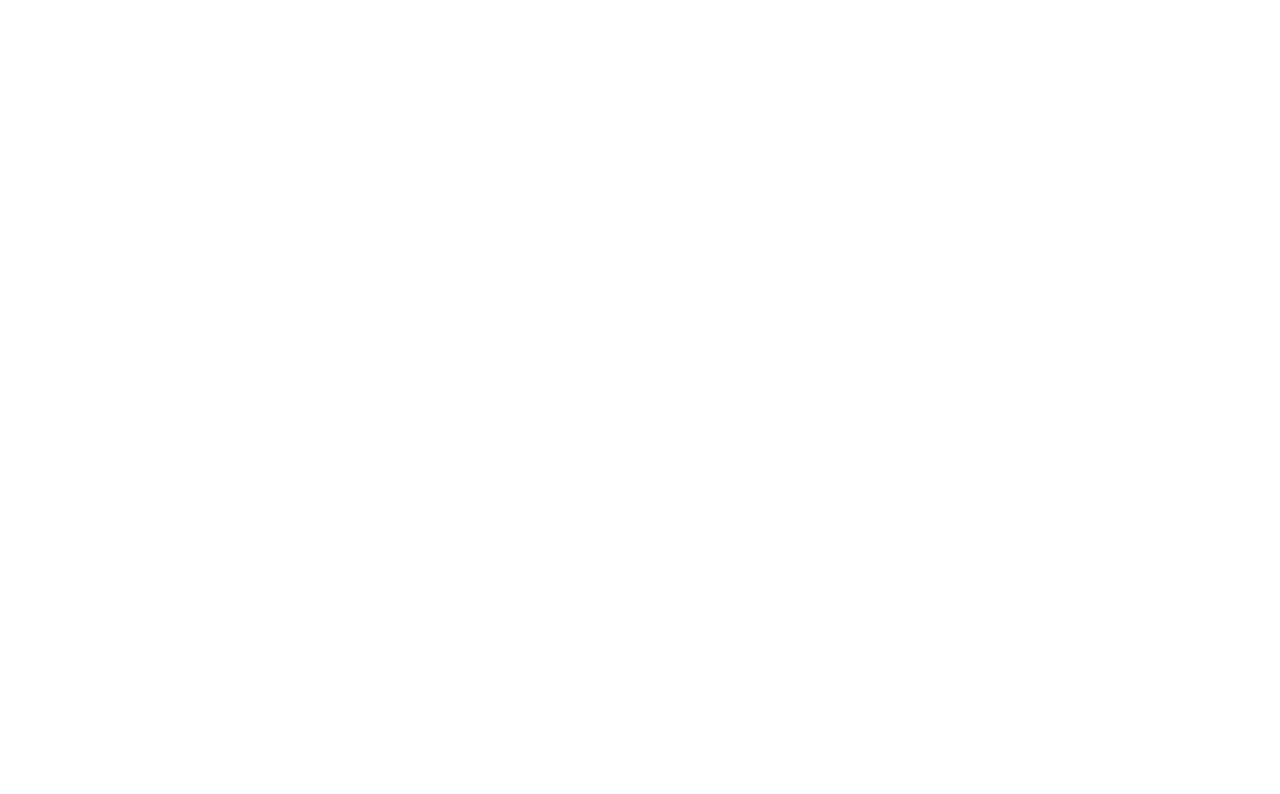
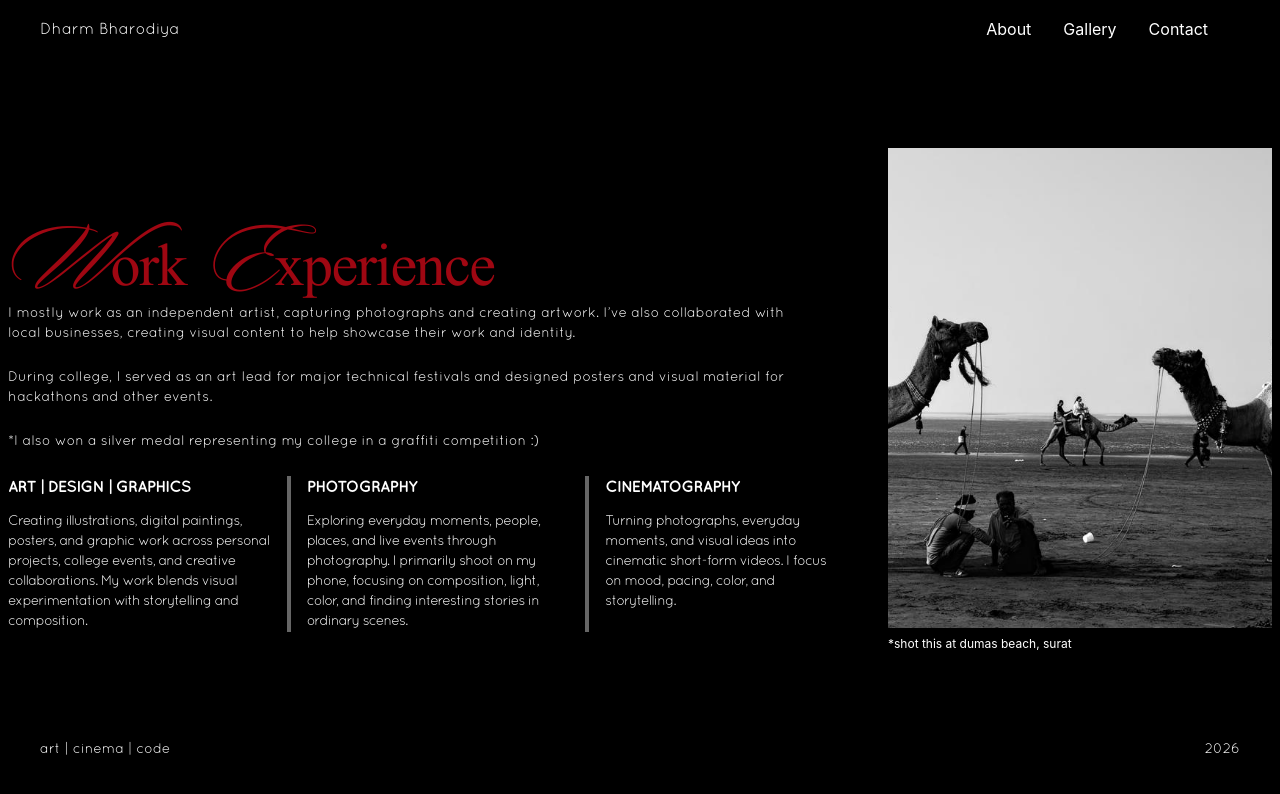
Before and after one commit to DharmBharodiya/creative-pf, a React app in the folder frontend/: page /workex in a window 1280 px wide. Before the commit this address had no page. Shown: the top 794 px of the page. Built offline with nearby package versions, Linux system fonts and the light colour scheme; the HTML template or start-up script is replaced by a standard one.

Commit message:
done with the work experience page

```diff
--- a/frontend/src/App.jsx
+++ b/frontend/src/App.jsx
@@ -6,6 +6,7 @@ import AboutMePage from "./pages/AboutMePage";
 import ContactPage from "./pages/ContactPage";
 import Philosophy from "./pages/Philosophy";
 import Graphics from "./pages/Graphics";
+import WorkEx from "./pages/WorkEx";
 
 function App() {
   const [isMobile, setIsMobile] = useState(false);
@@ -43,6 +44,7 @@ function App() {
         <Route path="/contact" element={<ContactPage />} />
         <Route path="/philosophy" element={<Philosophy />} />
         <Route path="/graphics" element={<Graphics />} />
+        <Route path="/workex" element={<WorkEx />} />
       </Routes>
     </>
   );
--- /dev/null
+++ b/frontend/src/pages/WorkEx.jsx
@@ -0,0 +1,95 @@
+import Footer from "../components/Footer";
+import Navbar from "../components/Navbar";
+import camel from "../../public/images/camel.jpeg";
+
+const WorkEx = () => {
+  return (
+    <>
+      <Navbar />
+      <div className="w-full h-screen bg-black text-red-800 grid grid-cols-[2.5fr_1.5fr] px-10 justify-center items-center">
+        <div className="w-220 h-auto flex flex-col justify-center items-start pt-10">
+          {/* main title */}
+          <div className="flex justify-start items-center w-full gap-6 tracking-tight">
+            <h1 className="font-sloop text-8xl">
+              W<span className="font-times text-6xl tracking-tight">ork</span>
+            </h1>
+            <h1 className="font-sloop text-8xl">
+              E
+              <span className="font-times text-6xl tracking-tight">
+                xperience
+              </span>
+            </h1>
+          </div>
+          {/*  */}
+          <div className="text-white font-quicksand text-sm w-[90%]">
+            <p className="mb-6">
+              I mostly work as an independent artist, capturing photographs and
+              creating artwork. I’ve also collaborated with local businesses,
+              creating visual content to help showcase their work and
+              identity.{" "}
+            </p>
+            <p className="mb-6">
+              During college, I served as an art lead for major technical
+              festivals and designed posters and visual material for hackathons
+              and other events.
+            </p>
+            <p className="mb-6">
+              *I also won a silver medal representing my college in a graffiti
+              competition :)
+            </p>
+          </div>
+          {/* third part */}
+          <div>
+            <div className="font-quicksand tracking-tighter text-white grid grid-cols-3 grid-rows-1 gap-4">
+              <div className="border-r-4 border-white/40 pr-4">
+                <h1 className="font-semibold mb-3 text-nowrap">
+                  ART | DESIGN | GRAPHICS
+                </h1>
+                <p className="text-sm">
+                  Creating illustrations, digital paintings, posters, and
+                  graphic work across personal projects, college events, and
+                  creative collaborations. My work blends visual experimentation
+                  with storytelling and composition.
+                </p>
+              </div>
+              {/* <div className=""></div> */}
+              <div className="border-r-4 border-white/40 pr-4">
+                <h1 className="font-semibold mb-3">PHOTOGRAPHY</h1>
+                <p className="text-sm">
+                  Exploring everyday moments, people, places, and live events
+                  through photography. I primarily shoot on my phone, focusing
+                  on composition, light, color, and finding interesting stories
+                  in ordinary scenes.
+                </p>
+              </div>
+              {/* <div className=""></div> */}
+              <div>
+                <h1 className="font-semibold mb-3">CINEMATOGRAPHY</h1>
+                <p className="text-sm w-[80%]">
+                  Turning photographs, everyday moments, and visual ideas into
+                  cinematic short-form videos. I focus on mood, pacing, color,
+                  and storytelling.
+                </p>
+              </div>
+            </div>
+          </div>
+        </div>
+
+        <div>
+          <div className="w-96 h-120 bg-white overflow-hidden">
+            <img
+              src={camel}
+              className="w-full h-full object-cover scale-110 hover:scale-115 duration-150 cursor-pointer"
+            />
+          </div>
+          <p className="text-xs text-white mt-2">
+            *shot this at dumas beach, surat
+          </p>
+        </div>
+      </div>
+      <Footer />
+    </>
+  );
+};
+
+export default WorkEx;
```
Also changed, not shown: frontend/public/images/camel.jpeg (added).
